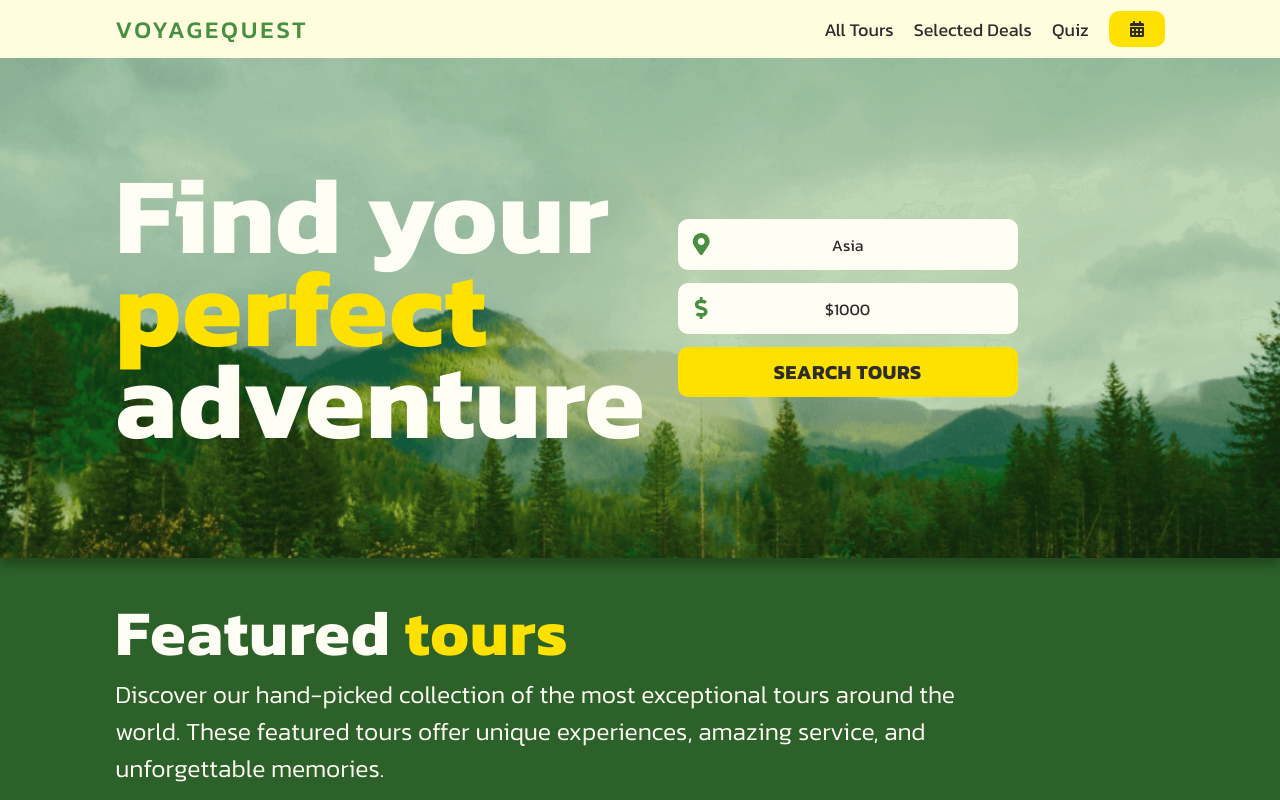
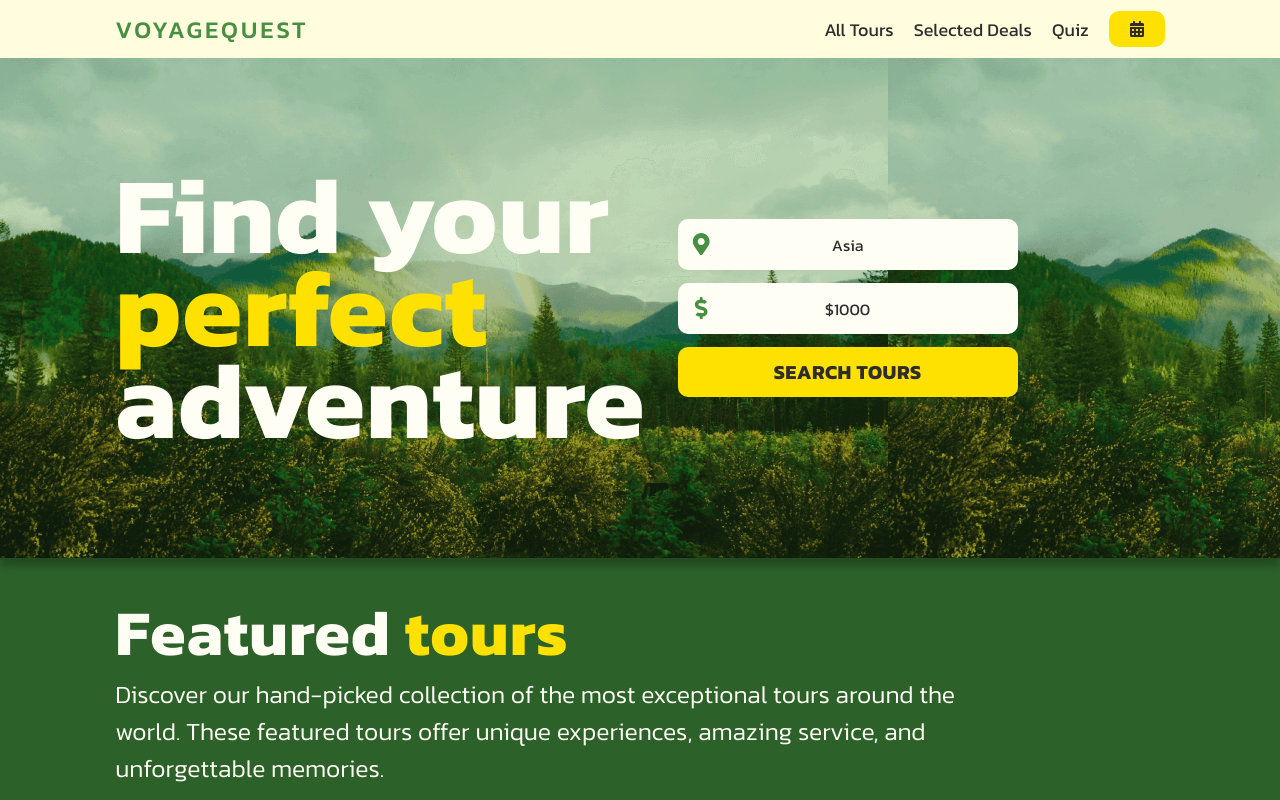
Before and after one commit to nadia-minster/voyagequest, a React (Create React App) app: page / in a window 1280 px wide. Shown: the top 800 px of the page. Built offline with nearby package versions, Linux system fonts and the light colour scheme.

Commit message:
lazy load

```diff
--- a/src/index.css
+++ b/src/index.css
@@ -6,7 +6,7 @@
   box-sizing: border-box;
   list-style-type: none;
   text-decoration: none;
-  font-family: var(--ff-primary);
+  font-family: var(--ff-primary), sans-serif;
   border: 0;
   color: var(--clr-dark);
 }
--- a/src/pages/HomeComponents/Hero.jsx
+++ b/src/pages/HomeComponents/Hero.jsx
@@ -1,11 +1,15 @@
-import { useState } from "react";
+import { useState, useEffect } from "react";
 import { useNavigate } from "react-router-dom";
 import { useGlobalContext } from "../../context/context";
 import { useMediaQuery } from "react-responsive";
 import { FaMapMarkerAlt, FaDollarSign } from "react-icons/fa";
+import background from "../../assets/background.png";
+import backgroundPlaceholder from "../../assets/background-lowres.jpg";
 import "./home.css";
 
 const Hero = () => {
+  const [imageLoaded, setImageLoaded] = useState(false);
+
   const isMobile = useMediaQuery({ maxWidth: 600 });
   const navigate = useNavigate();
   const word = isMobile ? " trip" : " adventure";
@@ -14,6 +18,14 @@ const Hero = () => {
     location: "Asia",
     budget: "1000",
   });
+
+  useEffect(() => {
+    const backgroundImage = new Image();
+    backgroundImage.src = background;
+    backgroundImage.onload = () => {
+      setImageLoaded(true);
+    };
+  }, []);
 
   const handleLocationSelect = (e) => {
     setSearchInput((prevState) => ({
@@ -41,7 +53,15 @@ const Hero = () => {
   };
 
   return (
-    <header className="c-hero">
+    <header
+      className="c-hero"
+      style={{
+        background: `${
+          imageLoaded ? `url(${background})` : `url(${backgroundPlaceholder})`
+        }`,
+        backgroundSize: "cover",
+      }}
+    >
       <h1 className="c-hero__heading">
         Find your <span className="c-hero__heading--highlight">perfect</span>
         {word}
--- a/src/pages/HomeComponents/home.css
+++ b/src/pages/HomeComponents/home.css
@@ -5,7 +5,6 @@
 }
 
 .c-hero {
-  background-image: url("../../assets/background.png");
   display: flex;
   background-size: cover;
   height: 60vh;
```
Also changed, not shown: src/assets/background-lowres.jpg (added).
